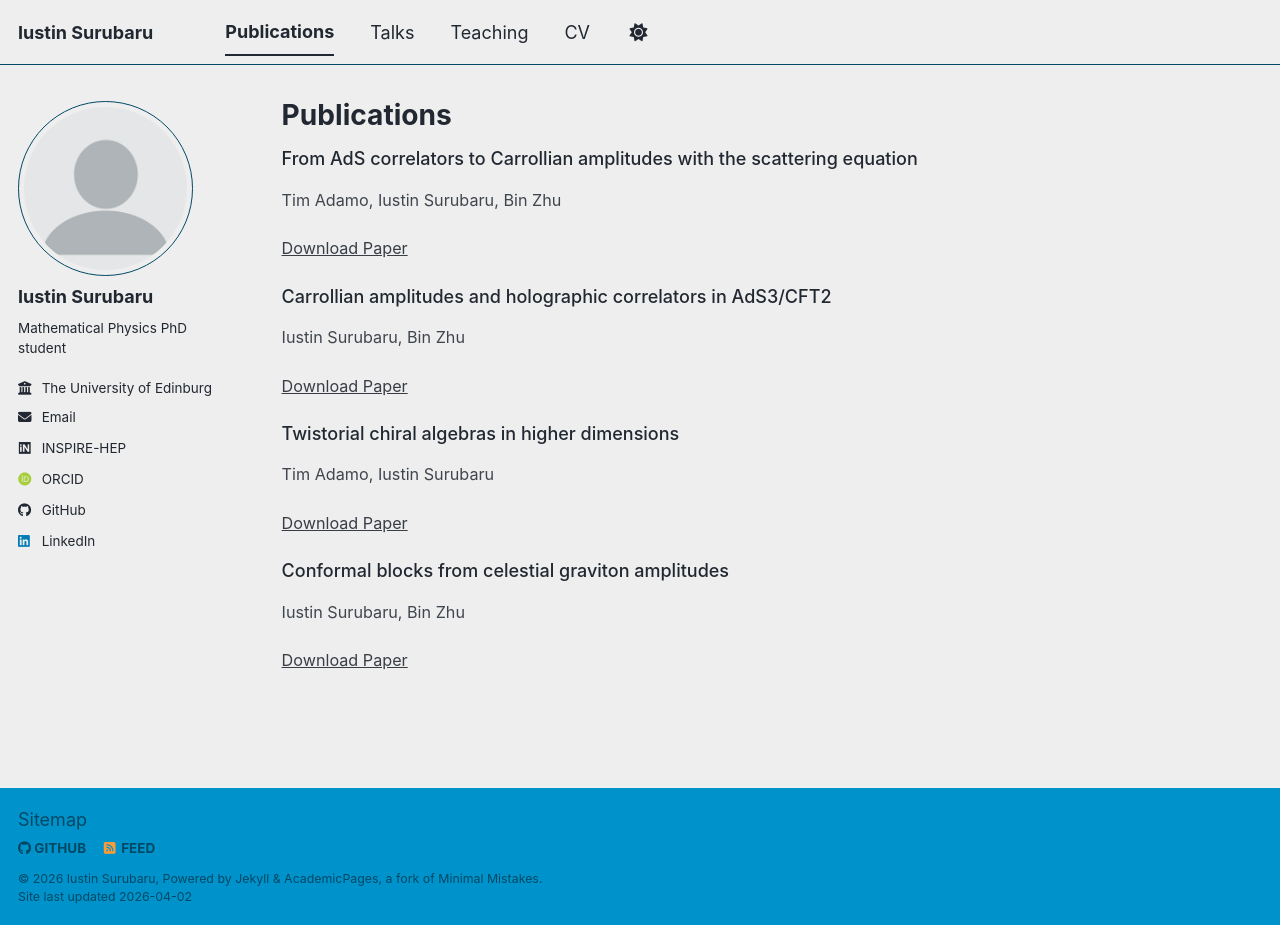
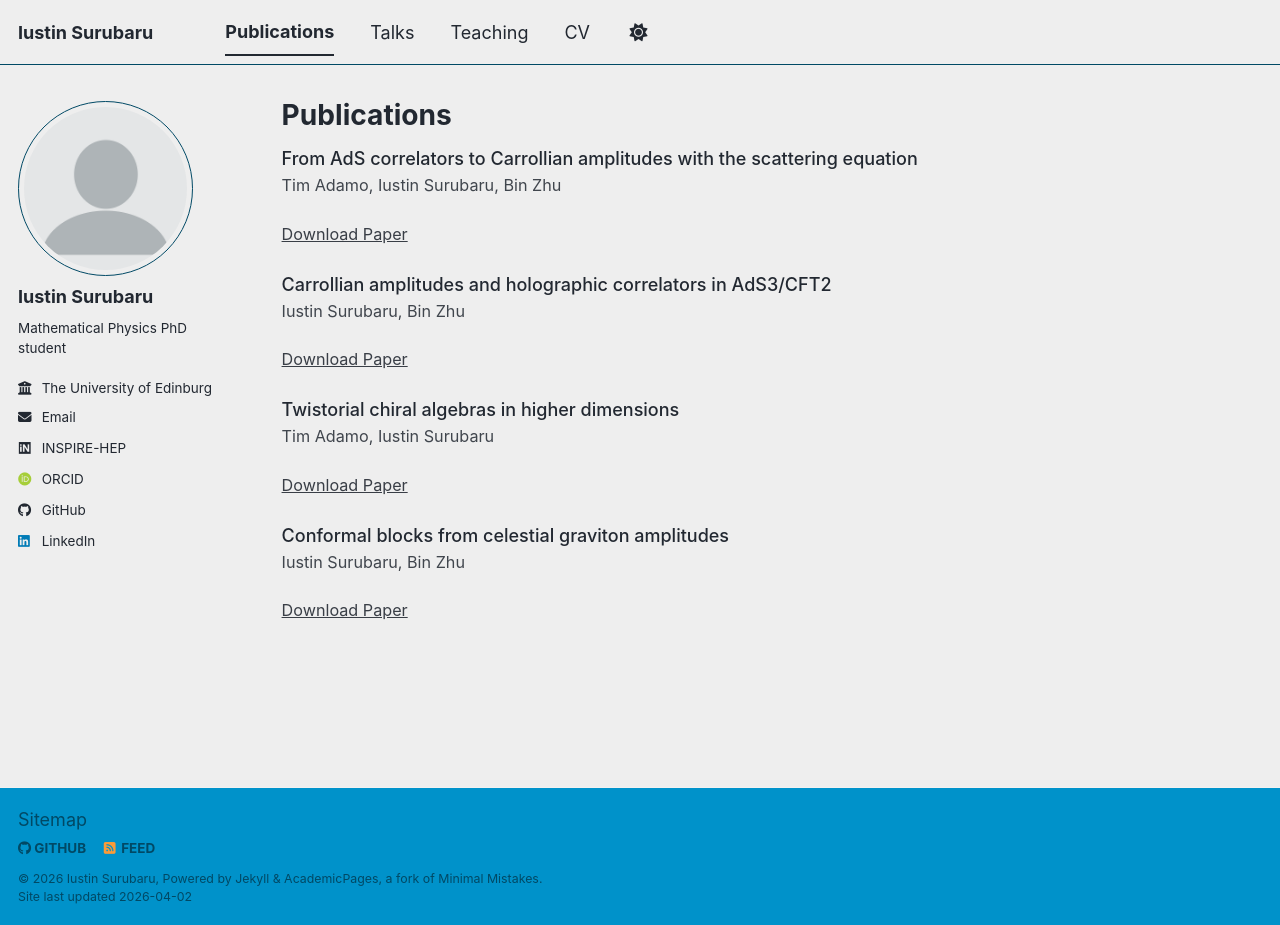
Before and after one commit to IustinS2/IustinS2.github.io, a Jekyll site: the page built from _pages/publications.html, in a window 1280 px wide and 925 px high. Built offline with Jekyll 4.4.1, drawn with Linux system fonts in a browser that asks for light colours; some web fonts are replaced; a script bundle is joined from its source files by our own code; library files that are not in the unit come from our copies.

Commit message:
Update main.scss

```diff
--- a/assets/css/main.scss
+++ b/assets/css/main.scss
@@ -70,22 +70,26 @@
   font-size: 1rem;
   font-weight: 500;
   line-height: 1.35;
-  margin-bottom: 0.2em;
+  margin-bottom: 0.1em;
 }
 
 /* Authors: slightly smaller and softer */
 .publication-authors {
   font-size: 0.9rem;
   opacity: 0.85;
-  margin-bottom: 0.3em;
+  margin-top: 0;
+  margin-bottom: 0.2em;
 }
 
 /* Download links smaller */
 .archive__item a {
   font-size: 0.9rem;
+  display: inline-block;
+  margin-top: 0;
+  margin-bottom: 0.2em;
 }
 
 /* Tight spacing */
 .archive__item {
-  margin-bottom: 0.7em;
+  margin-bottom: 0.8em;
 }
```
